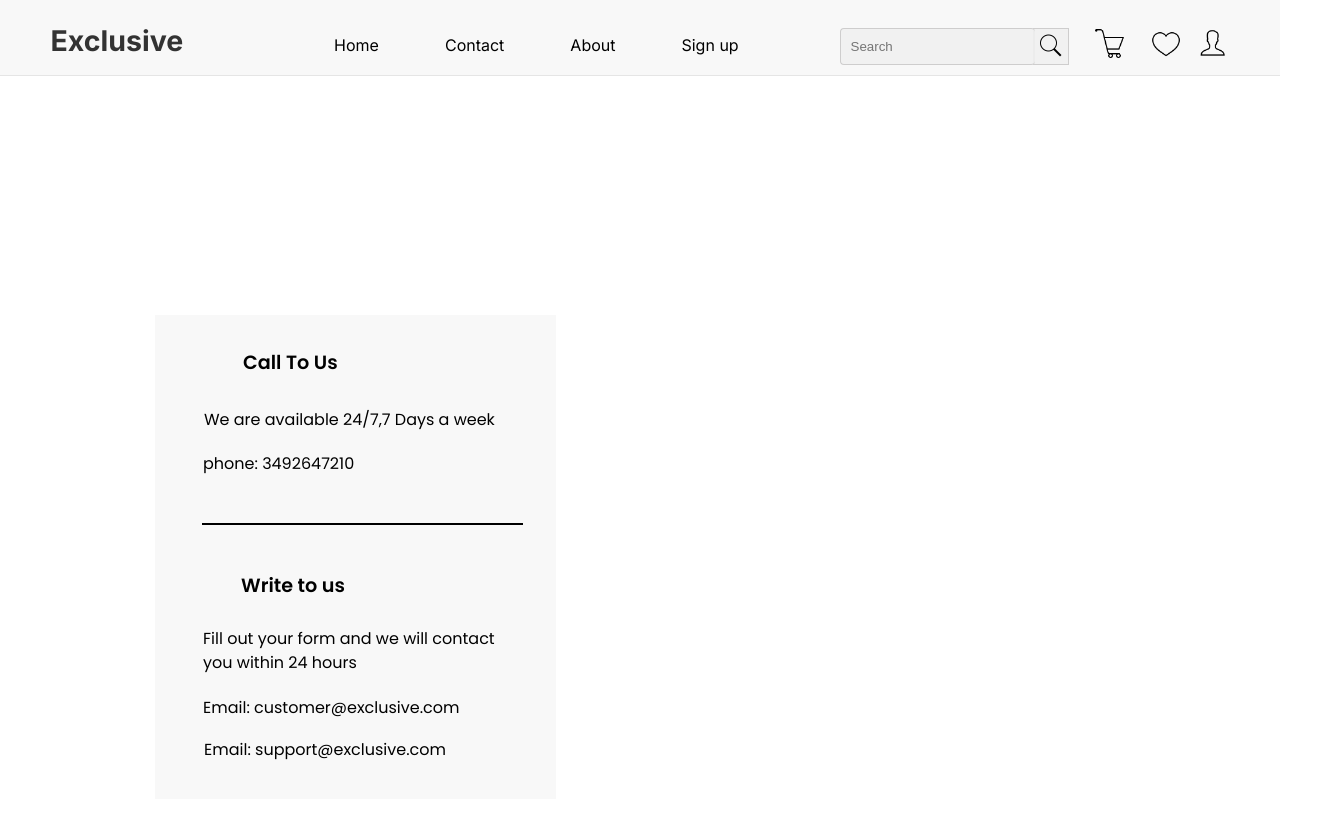
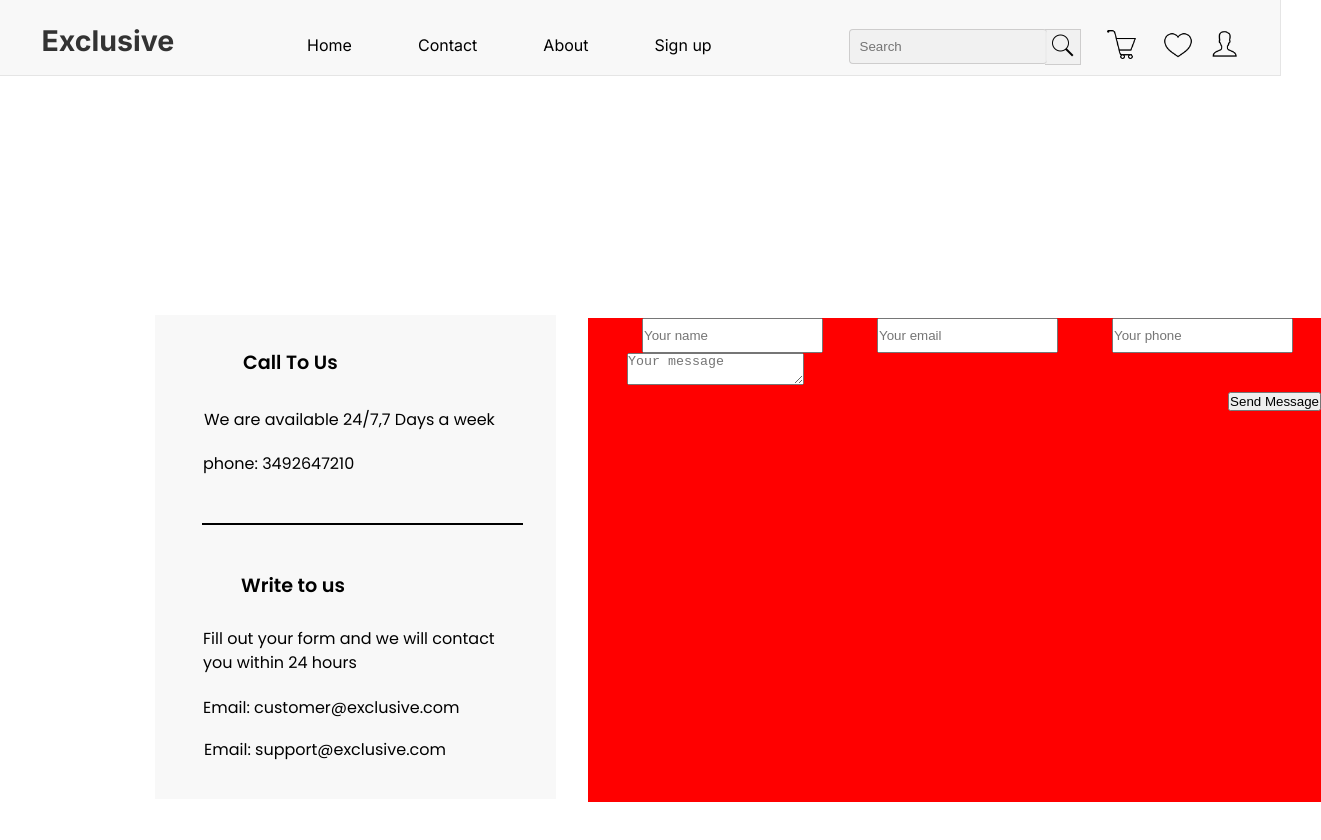
Before and after one commit to Abdurrehman211/Exclusive.app, a React (Create React App) app in the folder client/: page /Contact in a window 1280 px wide. Shown: the top 840 px of the page, 1321 px wide, since content can reach past the window. After the commit the page ends 802 px from the top, so only its background shows below. Built offline with nearby package versions, Linux system fonts and the light colour scheme.

Commit message:
add form functionality to Contact component with styling adjustments

```diff
--- a/client/src/components/Contact.js
+++ b/client/src/components/Contact.js
@@ -1,8 +1,25 @@
-import React from "react"
+import React, { useState } from "react"
 import "./contact.css";
 
 function Contact ()
 {
+
+
+        const [name, setname] = useState("");
+        const [mail, setmail] = useState("");
+        const [message, setmessage] = useState("");
+        const [phone, setphone] = useState("");
+
+        //handle form submission
+        const handle=(e)=>{
+          e.preventDefault();
+          alert ("message send");
+            setname("");
+            setmail("");
+            setmessage("");
+            setphone("");
+        };
+
     return (
 
         <div>
@@ -16,6 +33,39 @@ function Contact ()
                 <p id="p6">Email: customer@exclusive.com</p>
                 <p id="p7">Email: support@exclusive.com</p>
             </div>
+            <div className="class2">
+                <form onSubmit={handle}>
+
+                <input
+                type="text"
+                placeholder="Your name"
+                value={name}
+                onChange={(e)=>setname(e.target.value)}
+                />
+
+                <input
+                type="email"
+                placeholder="Your email"
+                value={mail}
+                onChange={(e)=>setmail(e.target.value)}
+
+               />
+
+               <input
+                type="text"
+                placeholder="Your phone"
+                value={phone}
+                onChange={(e)=>setphone(e.target.value)}
+               />
+
+               <textarea
+                value={message}
+                placeholder="Your message"
+                onChange={(e) => setmessage(e.target.value)}
+               />
+</form>
+<button id="b1" type="submit">Send Message</button>
+            </div>
         </div>
     )
 
--- a/client/src/components/contact.css
+++ b/client/src/components/contact.css
@@ -44,6 +44,17 @@ hr{
     border: 1px solid black;
     margin: 47px;
 }
+input
+{margin-left: 54px;
+    height: 35px;
+}
+textarea{
+    margin-left: 39px;
+}
+#b1
+{
+    float: right;
+}
 
 .class1
 {
@@ -52,3 +63,10 @@ hr{
     margin: 240px 155px;
     height: 484px;
 }
+.class2
+{background-color: red;
+    width: 733px;
+    height: 484px;
+    margin: -721px 588px;
+
+}
```
